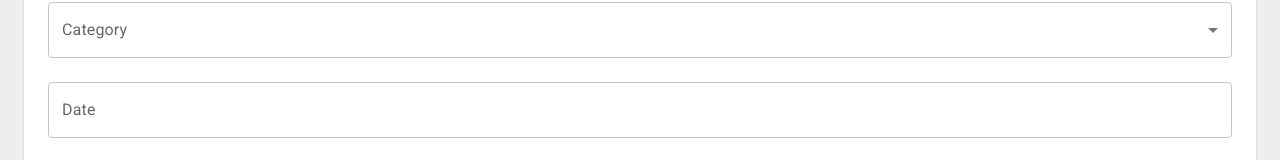
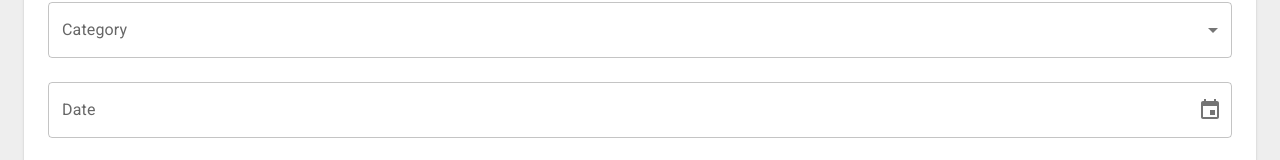
Before and after one commit to TBetcha/Reactivities, a React (Vite) app in the folder client/: page /createActivity in a window 1280 px wide. Shown: the part 310-470 px from the top of the page. Built offline with nearby package versions, Linux system fonts and the light colour scheme.

Commit message:
make date time picker, change some types, and edit act form

```diff
--- /dev/null
+++ b/client/src/app/shared/components/DateTimeInput.tsx
@@ -0,0 +1,28 @@
+/** @format */
+
+import { type TextFieldProps } from '@mui/material'
+import { DateTimePicker } from '@mui/x-date-pickers/DateTimePicker'
+import { type FieldValues, useController, type UseControllerProps } from 'react-hook-form'
+
+type Props<T extends FieldValues> = {} & UseControllerProps<T> & TextFieldProps
+export default function DateTimeInput<T extends FieldValues>(props: Props<T>) {
+  const { field, fieldState } = useController({ ...props })
+
+  return (
+    <DateTimePicker
+      {...props}
+      value={field.value ? new Date(field.value) : null}
+      onChange={(value) => {
+        field.onChange(new Date(value!))
+      }}
+      sx={{ width: '100%' }}
+      slotProps={{
+        textField: {
+          error: !!fieldState.error,
+          onBlur: field.onBlur,
+          helperText: fieldState.error?.message,
+        },
+      }}
+    />
+  )
+}
--- a/client/src/features/activities/form/ActivityForm.tsx
+++ b/client/src/features/activities/form/ActivityForm.tsx
@@ -10,6 +10,7 @@ import { zodResolver } from '@hookform/resolvers/zod'
 import { categoryOptions } from './CategoryOptions'
 import SelectInput from '../../../app/shared/components/SelectInput'
 import TextInput from '../../../app/shared/components/TextInput'
+import DateTimeInput from '../../../app/shared/components/DateTimeInput'
 // import SelectInput from '../../../app/shared/components/SelectInput'
 
 export default function ActivityForm() {
@@ -45,7 +46,7 @@ export default function ActivityForm() {
         <TextInput label='Title' control={control} name='title' />
         <TextInput label='Description' control={control} name='description' />
         <SelectInput items={categoryOptions} label='Category' control={control} name='category' />
-        <TextInput label='Date' control={control} name='date' />
+        <DateTimeInput type='datetime-local' label='Date' control={control} name='date' />
         <TextInput label='City' control={control} name='city' />
         <TextInput label='Venue' control={control} name='venue' />
         <Box display='flex' justifyContent='end' gap={3}>
--- a/client/src/lib/schemas/activitySchema.ts
+++ b/client/src/lib/schemas/activitySchema.ts
@@ -9,7 +9,7 @@ export const activitySchema = z.object({
   title: requiredString('Title'),
   description: requiredString('Description'),
   category: requiredString('Category'),
-  date: requiredString('Date'),
+  date: z.coerce.date({ message: 'Date is required' }),
   city: requiredString('City'),
   venue: requiredString('Venue'),
 })
--- a/client/src/lib/types/index.d.ts
+++ b/client/src/lib/types/index.d.ts
@@ -1,7 +1,7 @@
 type Activity = {
   id: string
   title: string
-  date: string
+  date: Date
   description: string
   category: string
   isCancelled: boolean
--- a/client/src/main.tsx
+++ b/client/src/main.tsx
@@ -11,14 +11,17 @@ import 'react-toastify/dist/ReactToastify.css'
 import { QueryClient, QueryClientProvider } from '@tanstack/react-query'
 import { ReactQueryDevtools } from '@tanstack/react-query-devtools'
 import { RouterProvider } from 'react-router'
-import { router } from './app/router/routes'
+import { router } from './app/router/Routes'
 import { store, StoreContext } from './lib/stores/store'
 import { ToastContainer } from 'react-toastify'
+import { LocalizationProvider } from '@mui/x-date-pickers'
+import { AdapterDateFns } from '@mui/x-date-pickers/AdapterDateFns'
 
 const queryClient = new QueryClient()
 
 createRoot(document.getElementById('root')!).render(
   <StrictMode>
+    <LocalizationProvider dateAdapter={AdapterDateFns}>
       <StoreContext.Provider value={store}>
         <QueryClientProvider client={queryClient}>
           <ReactQueryDevtools />
@@ -26,5 +29,6 @@ createRoot(document.getElementById('root')!).render(
           <RouterProvider router={router} />
         </QueryClientProvider>
       </StoreContext.Provider>
+    </LocalizationProvider>
   </StrictMode>,
 )
```
Lines whose indentation alone changed are shown as unchanged.
